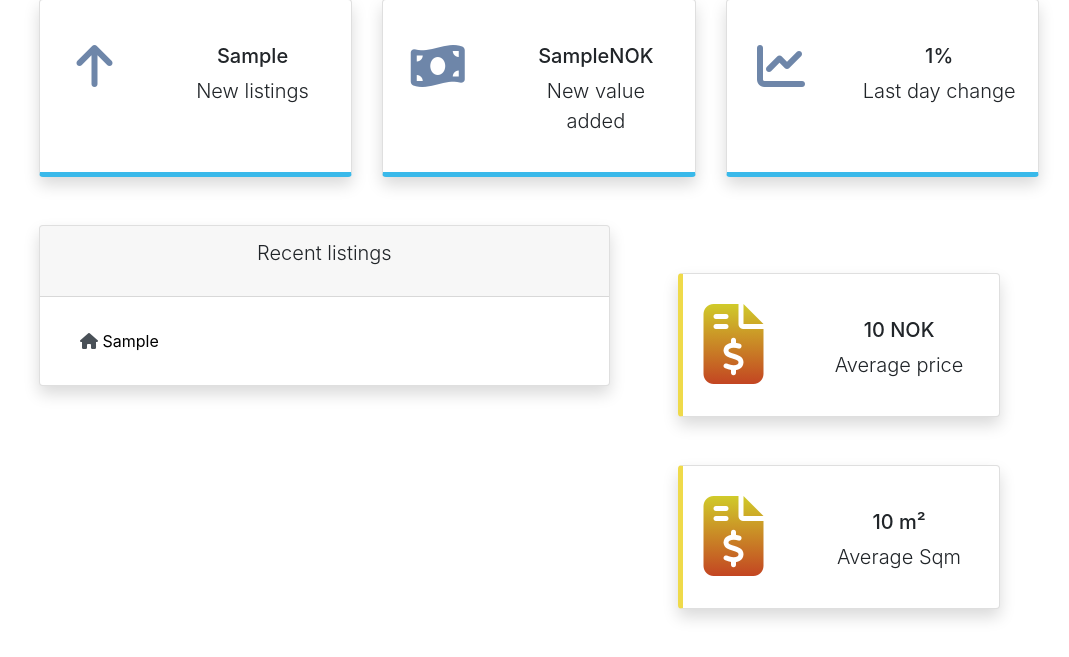
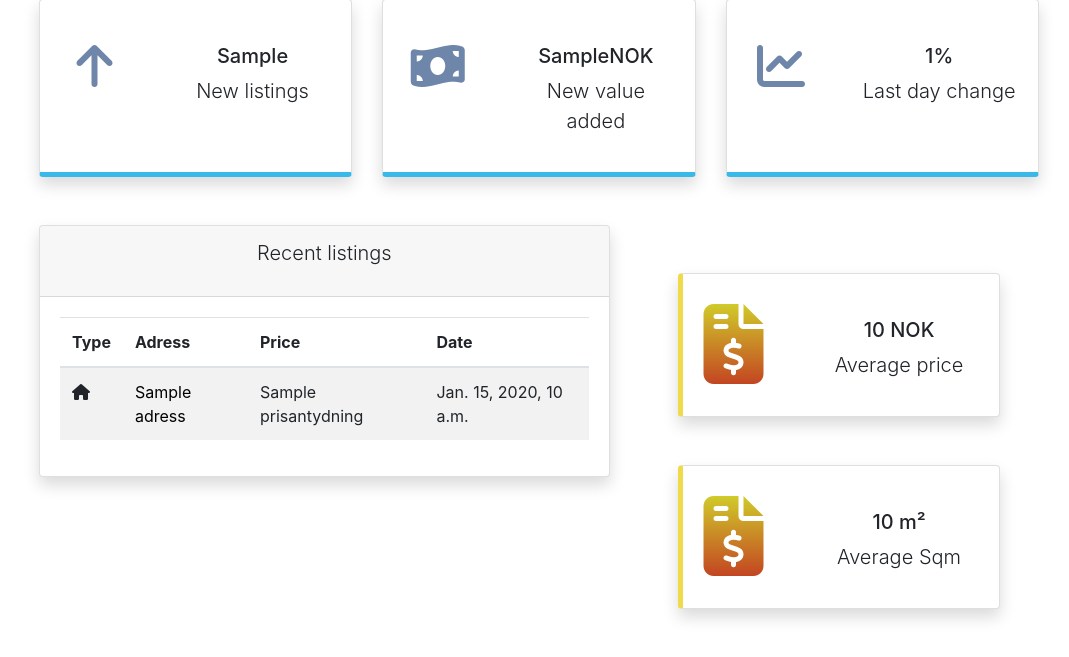
Before and after one commit to mariusgronli/scraperapp, a Django app: template scraper/templates/scraper/dashboard/market_detail.html in a window 1280 px wide. Shown: the part 801-1458 px from the top of the page, without its empty margins (211-1280 px from the left). Run offline with Django 3.2, Linux system fonts and the light colour scheme; the template is opened without the code that fills it: most values are stand-ins (such as "Sample title", 1, 10 or a date in 2020); some libraries are stand-ins or nearby versions.

Commit message:
Fixed layout on listings. Fixed percent change DailytStats

```diff
--- a/scraper/templates/scraper/dashboard/market_detail.html
+++ b/scraper/templates/scraper/dashboard/market_detail.html
@@ -149,19 +149,30 @@
             <p class="lead">Recent listings</p>
           </div>
           <div class="card-body">
-            <ul class="list-group list-group-flush">
-            {% for ad in new_ads %}
-            {% if ad.boligtype == "Leilighet" %}
-              <li class="list-group-item list-group-item-action">
-                <i class="fas fa-building"></i> <a href="{% url 'scraper:listing_detail' pk=ad.pk %}" style="color:black;">{{ad}}</a>
-              </li>
-            {% else %}
-              <li class="list-group-item list-group-item-action">
-                <i class="fas fa-home"></i> <a href="{% url 'scraper:listing_detail' pk=ad.pk %}" style="color:black;">{{ad}}</a>
-              </li>
-            {% endif %}
-            {% endfor %}
-            </ul>
+            <table class="table table-striped">
+              <thead>
+                <tr>
+                  <th scope="col">Type</th>
+                  <th scope="col">Adress</th>
+                  <th scope="col">Price</th>
+                  <th scope="col">Date</th>
+                </tr>
+              </thead>
+              <tbody>
+                {% for ad in new_ads %}
+                <tr>
+                  {% if ad.boligtype == "Leilighet" %}
+                  <td><i class="fas fa-building"></td>
+                  {% else %}
+                  <td><i class="fas fa-home"></i></td>
+                  {% endif %}
+                  <td><a href="{% url 'scraper:listing_detail' pk=ad.pk %}" style="color:black;">{{ad.adress}}</a></td>
+                  <td>{{ad.prisantydning}}</td>
+                  <td>{{ad.date}}</td>
+                </tr>
+                {% endfor %}
+              </tbody>
+            </table>
           </div>
         </div>
       </div>
```
Also changed, not shown: scraper/scraper_functions.py (+3 -4 lines).
